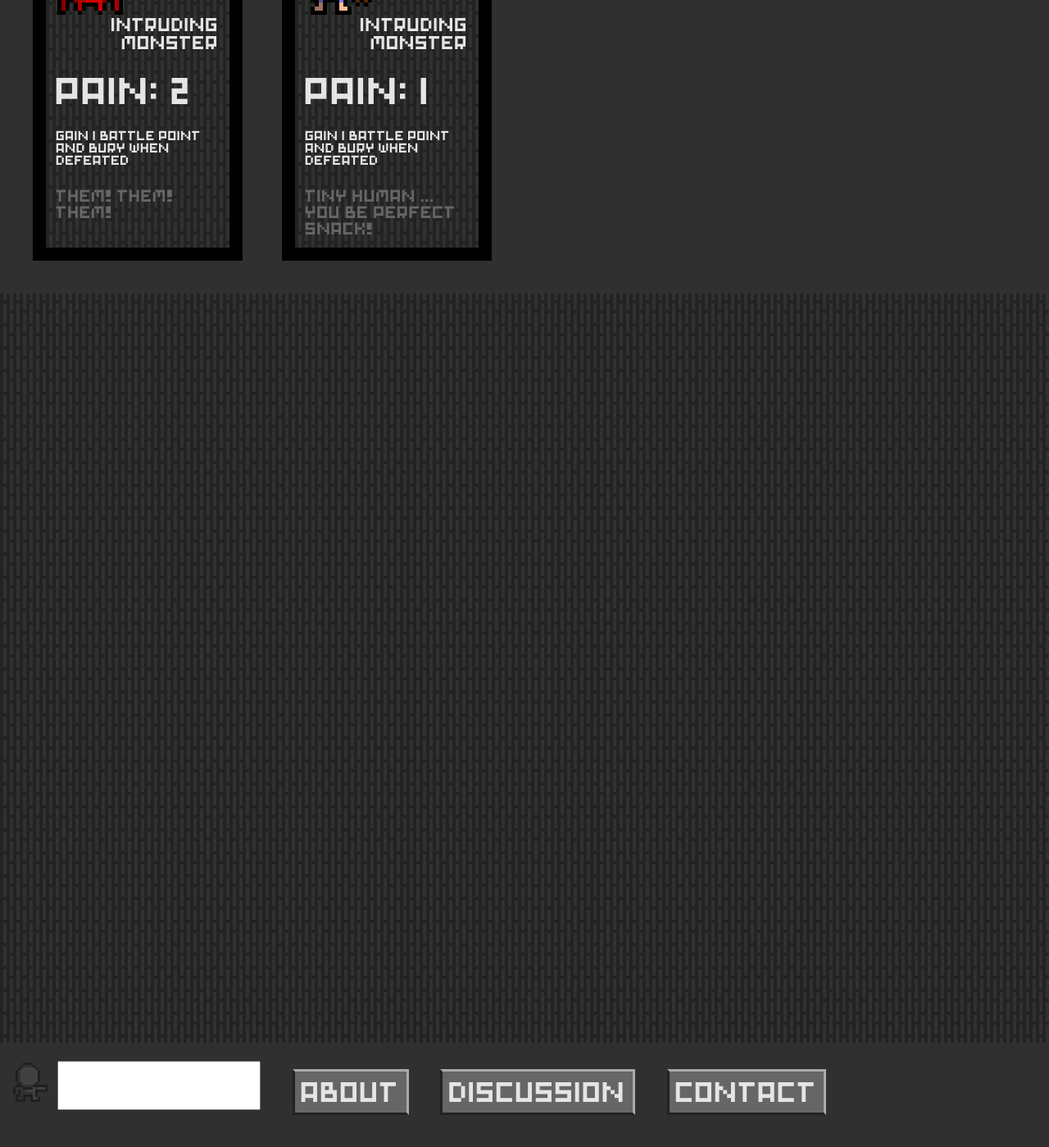
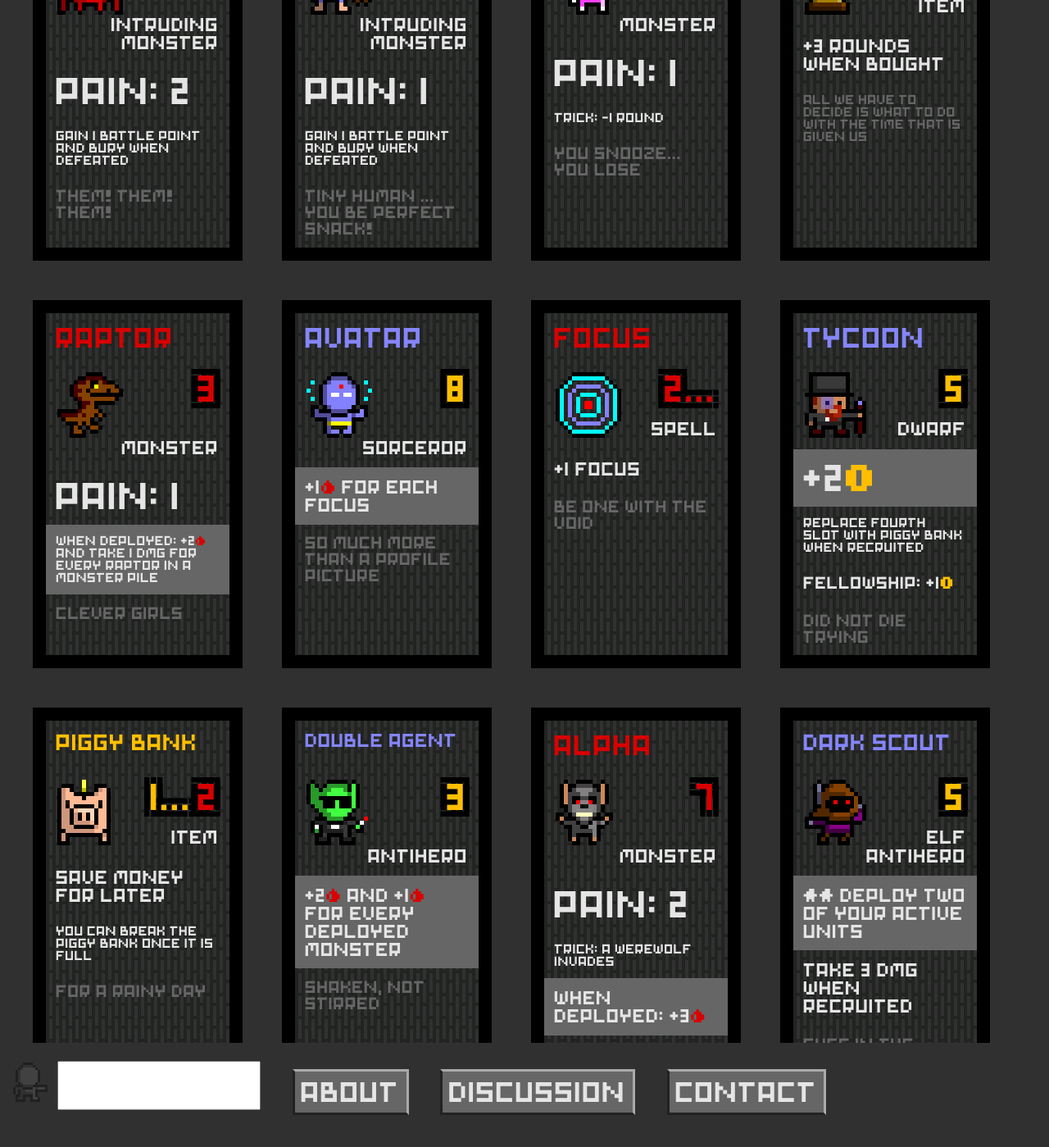
Before and after one commit to MattArnold/toarms.games.github.io, a Jekyll site: the page built from index.md, in a window 1280 px wide and 1400 px high, scrolled down 12230 px. Shown: the whole window at 82% size. Built offline with Jekyll 4.4.1, drawn with Linux system fonts in a browser that asks for light colours; some of the changed text lies outside the part shown.

Commit message:
Add 2018 generation of units and items.

```diff
--- a/_data/cards.yaml
+++ b/_data/cards.yaml
@@ -186,7 +186,7 @@
   slug: Bomb
   coincost: 2
   type: ITEM
-  gain: +2b AND TAKE 2 DMG WHEN BOUGHT
+  gain: +3b AND TAKE 2 DMG WHEN BOUGHT
   flavor: KABOOM!
 - name: SKELETON
   slug: Skeleton
@@ -464,7 +464,7 @@
 - name: MAGIC MISSILE
   slug: MagicMissile
   bloodcost: 1
-  type: ITEM
+  type: SPELL
   gain: +2b WHEN BOUGHT
   flavor: NO NONSENSE MAGIC
 - name: RATMAN
@@ -533,7 +533,7 @@
   bloodcost: 3
   type: MONSTER
   pain: 1
-  trick: TRICK&#58; -1a</trick>
+  trick: TRICK&#58; -1<span class="coin">a</span>
   deploy: WHEN DEPLOYED&#58; +1a
   flavor: EVEN MORE ANNOYING!
 - name: PIRANHA
@@ -541,7 +541,7 @@
   bloodcost: 2
   type: MONSTER
   pain: 2
-  trick: TRICK&#58; +1a</trick>
+  trick: TRICK&#58; +1<span class="coin">a</span>
   deploy: WHEN DEPLOYED&#58; ZZZ
   flavor: UNDER THE SEA!
 - name: GHOUL
@@ -549,7 +549,7 @@
   bloodcost: 2
   type: MONSTER
   pain: 1
-  trick: TRICK&#58; -1b</trick>
+  trick: TRICK&#58; -1<span class="blood">b</span>
   deploy: WHEN DEPLOYED&#58; ZZZ
   flavor: SLOW BUT DEADLY
 - name: MAD SCIENTIST
@@ -557,7 +557,7 @@
   bloodcost: 5
   type: MONSTER
   pain: 0
-  trick: TRICK&#58; GIVE A RANDOM MONSTER PILE +1 POWER</trick>
+  trick: TRICK&#58; GIVE A RANDOM MONSTER PILE +1 POWER
   deploy: WHEN DEPLOYED&#58; +1a +2b
   flavor: WHO IS LAUGHING NOW?
 - name: LICH KING
@@ -565,7 +565,7 @@
   bloodcost: 5
   type: MONSTER
   pain: 1
-  trick: TRICK&#58; TRANSFORM A STOOGE OR A PIKEMAN INTO A SKELETON</trick>
+  trick: TRICK&#58; TRANSFORM A STOOGE OR A PIKEMAN INTO A SKELETON
   deploy: WHEN DEPLOYED&#58; +2a +1b
   flavor: RULER OF THE DEAD
 - name: ULTIMATE
@@ -649,3 +649,95 @@
   pain: 1
   gain: GAIN 1 BATTLE POINT AND BURY WHEN DEFEATED
   flavor: TINY HUMAN &#8230; YOU BE PERFECT SNACK!
+- name: SLOWCOACH
+  slug: Slowcoach
+  bloodcost: 4
+  type: MONSTER
+  pain: 1
+  trick: TRICK&#58; -1 ROUND
+  deployed: ZZZ
+  flavor: YOU SNOOZE&#8230; YOU LOSE
+- name: SANDGLASS
+  slug: Sandglass
+  coincost: 3
+  type: ITEM
+  gain: +3 ROUNDS WHEN BOUGHT
+  flavor: ALL WE HAVE TO DECIDE IS WHAT TO DO WITH THE TIME THAT IS GIVEN US
+- name: RAPTOR
+  slug: Raptor
+  bloodcost: 3
+  type: MONSTER
+  pain: 1
+  deploy: WHEN DEPLOYED&#58; +2b AND TAKE 1 DMG FOR EVERY RAPTOR IN A MONSTER PILE
+  flavor: CLEVER GIRLS
+- name: AVATAR
+  slug: Avatar
+  coincost: 8
+  type: SORCEROR
+  deploy: +1b FOR EACH FOCUS
+  flavor: SO MUCH MORE THAN A PROFILE PICTURE
+- name: FOCUS
+  slug: Focus
+  bloodcost: 2&#8230;
+  type: SPELL
+  gain: +1 FOCUS
+  flavor: BE ONE WITH THE VOID
+- name: TYCOON
+  slug: Tycoon
+  coincost: 5
+  type: DWARF
+  deploy: +2a
+  fellowship: FELLOWSHIP&#58; +1a
+  gain: REPLACE FOURTH SLOT WITH PIGGY BANK WHEN RECRUITED
+  flavor: DID NOT DIE TRYING
+- name: PIGGY BANK
+  slug: PiggyBank
+  coincost: 1&#8230;
+  bloodcost: 2
+  type: ITEM
+  gain: SAVE MONEY FOR LATER
+  fellowship: YOU CAN BREAK THE PIGGY BANK ONCE IT IS FULL
+  flavor: FOR A RAINY DAY
+- name: DOUBLE AGENT
+  slug: DoubleAgent
+  coincost: 3
+  type: ANTIHERO
+  deploy: +2b AND +1b FOR EVERY DEPLOYED MONSTER
+  flavor: SHAKEN, NOT STIRRED
+- name: ALPHA
+  slug: Alpha
+  bloodcost: 7
+  type: MONSTER
+  pain: 2
+  trick: TRICK&#58; A WEREWOLF INVADES
+  deploy: WHEN DEPLOYED&#58; +3b
+  flavor: THE BITE IS A GIFT!
+- name: DARK SCOUT
+  slug: DarkScout
+  coincost: 5
+  type: ELF ANTIHERO
+  deploy: cc DEPLOY TWO OF YOUR ACTIVE UNITS
+  gain: TAKE 3 DMG WHEN RECRUITED
+  flavor: EYES IN THE DARK
+- name: DARK DRUID
+  slug: DarkDruid
+  coincost: 3
+  type: ELF ANTIHERO
+  deploy: +1a AND c DEPLOY ONE OF YOUR ACTIVE UNITS
+  gain: BURY THE LEFTMOST UNIT IN THE RESERVES AND TAKE 2 DMG WHEN RECRUITED
+  flavor: NO DAWN WITHOUT DUSK
+- name: DARK ELITE
+  slug: DarkElite
+  coincost: 7
+  type: ELF ANTIHERO
+  deploy: +2b AND c DEPLOY ONE OF YOUR ACTIVE UNITS
+  gain: BURY 2 MONSTERS, PIKEMEN OR STOOGES AND TAKE 4 DMG WHEN RECRUITED
+  flavor: ONE WHO WENT BELOW
+- name: HYDRA
+  slug: Hydra
+  bloodcost: 4
+  type: MONSTER
+  pain: 1
+  trick: TRICK&#58; +2 HYDRAS -UP TO 6-
+  deployed: HEAL 2 DMG
+  flavor: A SUDDEN HEAD-COUNT RISE
```
Also changed, not shown: assets/images/items/Focus.png (added), assets/images/items/PiggyBank.png (added), assets/images/items/Sandglass.png (added), assets/images/units/Alpha.png (added), assets/images/units/Avatar.png (added), assets/images/units/DarkDruid.png (added), assets/images/units/DarkElite.png (added), assets/images/units/DarkScout.png (added), assets/images/units/DoubleAgent.png (added), assets/images/units/Hydra.png (added), assets/images/units/Raptor.png (added), assets/images/units/Slowcoach.png (added), assets/images/units/Tycoon.png (added).
